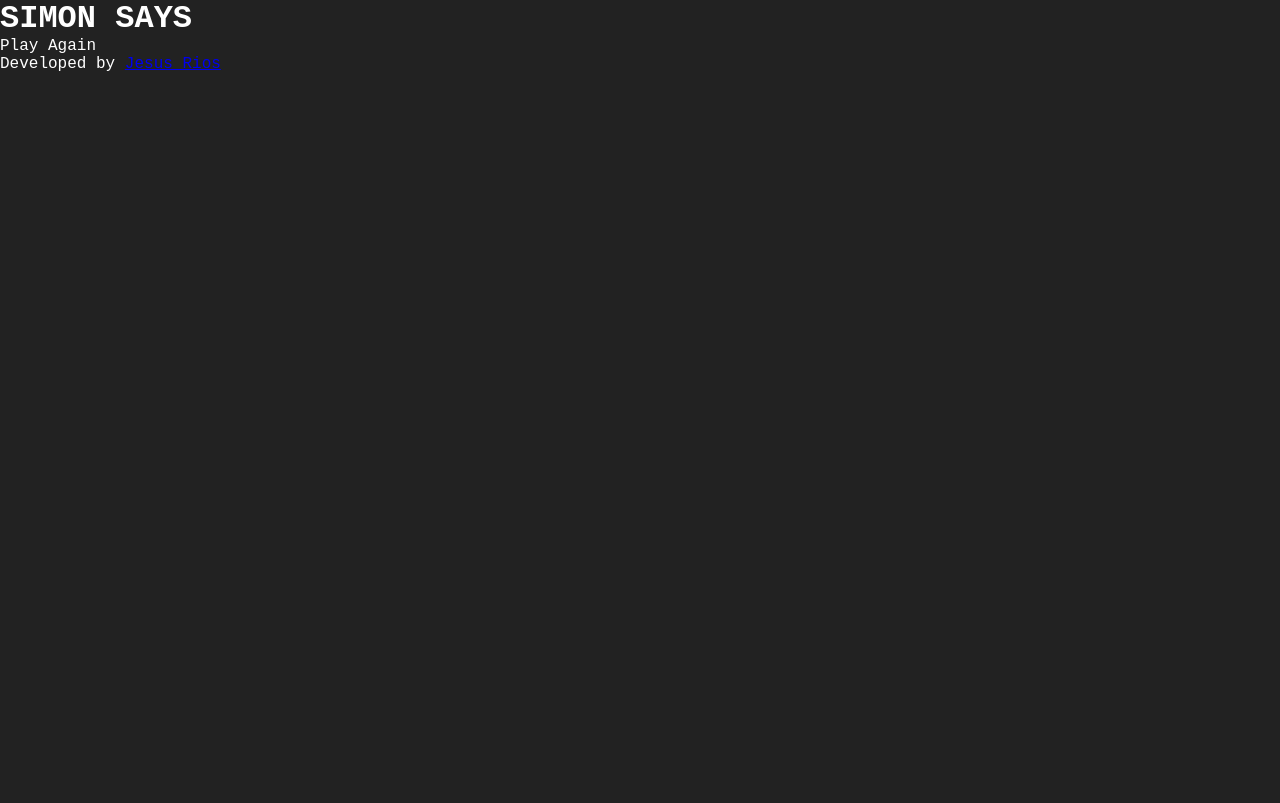
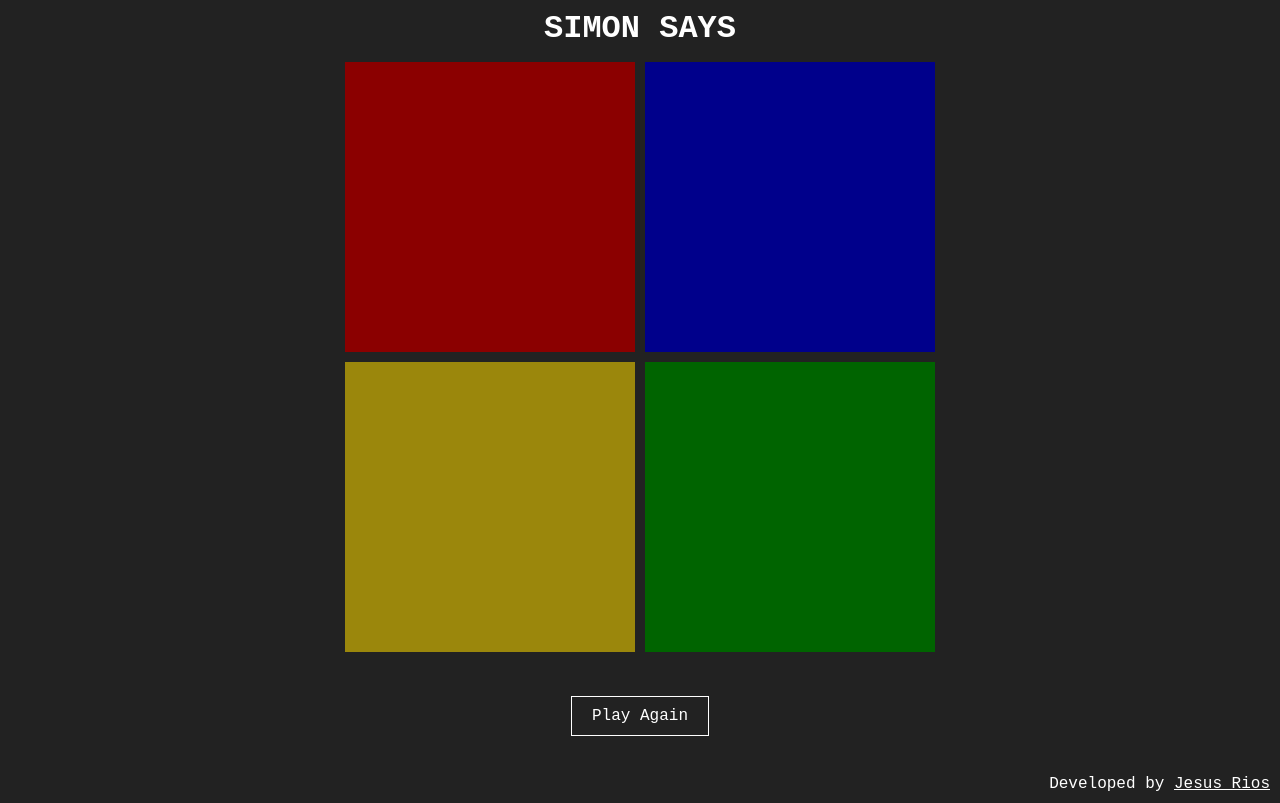
Before and after one commit to jesusriosdev/games, a website: page simon-says/index.html in a window 1280 px wide. Drawn offline with Linux system fonts and the light colour scheme.

Commit message:
initial styles

```diff
--- a/simon-says/css/styles.css
+++ b/simon-says/css/styles.css
@@ -1,4 +1,16 @@
 /******** GENERAL STARTS ********/
+:root {
+
+    --q-one-dark-color: darkred;
+    --q-two-dark-color: darkblue;
+    --q-three-dark-color: #9B870C;
+    --q-four-dark-color: darkgreen;
+
+    --q-one-color: red;
+    --q-two-color: blue;
+    --q-three-color: yellow;
+    --q-four-color: green;
+}
 
 body {
 	background-color: #222;
@@ -9,17 +21,108 @@ body {
 	padding: 0;
 }
 
-h1, h2, h3, h4, h5 {
+h1,
+h2,
+h3,
+h4,
+h5 {
 	margin: 0;
 }
 
 /******** GENERAL ENDS ********/
 
+/******** HEADER STARTS ********/
+
+header {
+	margin: 10px 0;
+	text-align: center;
+}
+
+/******** HEADER ENDS ********/
+
 /******** BOARD STARTS ********/
+
+.board-container {
+	margin: 10px 0;
+}
+
+.board-container .board {
+    margin: 0 auto;
+
+    height: 600px;
+    width: 600px;
+
+    display: grid;
+    grid-template-columns: repeat(2, 1fr);
+}
+
+.board-container .board .quadrant {
+    cursor: pointer;
+    margin: 5px;
+    transition: transform .2s;
+}
+
+.board-container .board .q-one {
+    background-color: var(--q-one-dark-color);
+}
+.board-container .board .q-one.active {
+    background-color: var(--q-one-color);
+    transform: scale(1.1)
+}
+
+.board-container .board .q-two {
+    background-color: var(--q-two-dark-color);
+}
+.board-container .board .q-two.active {
+    background-color: var(--q-two-color);
+    transform: scale(1.1)
+}
+
+.board-container .board .q-three {
+    background-color: var(--q-three-dark-color);
+}
+.board-container .board .q-three.active {
+    background-color: var(--q-three-color);
+    transform: scale(1.1)
+}
+
+.board-container .board .q-four {
+    background-color: var(--q-four-dark-color);
+}
+.board-container .board .q-four.active {
+    background-color: var(--q-four-color);
+    transform: scale(1.1)
+}
 /******** BOARD ENDS ********/
 
 /******** PLAY AGAIN STARTS ********/
+
+.play-again-container {
+    margin: 50px 0;
+    text-align: center;
+}
+
+.play-again-container a {
+    border: 1px solid #fff;
+    cursor: pointer;
+    padding: 10px 20px;
+}
+
+.play-again-container a:hover {
+    background-color: darkgray;
+}
+
 /******** PLAY AGAIN ENDS ********/
 
 /******** CREDITS STARTS ********/
+
+.credits-container {
+    margin: 10px;
+    text-align: right;
+}
+
+.credits-container a {
+    color: white;
+}
+
 /******** CREDITS ENDS ********/
--- a/simon-says/index.html
+++ b/simon-says/index.html
@@ -15,10 +15,10 @@
 
     <section class="board-container">
         <div class="board">
-            <div class="quadrant" data-key="1" onclick="play(1)"></div>
-            <div class="quadrant" data-key="1" onclick="play(1)"></div>
-            <div class="quadrant" data-key="1" onclick="play(1)"></div>
-            <div class="quadrant" data-key="1" onclick="play(1)"></div>
+            <div class="quadrant q-one" data-key="1" onclick="play(1)"></div>
+            <div class="quadrant q-two" data-key="1" onclick="play(1)"></div>
+            <div class="quadrant q-three" data-key="1" onclick="play(1)"></div>
+            <div class="quadrant q-four" data-key="1" onclick="play(1)"></div>
         </div>
     </section>
 
@@ -28,7 +28,7 @@
 
     <section class="credits-container">
         <div>
-            Developed by <a href="https://jesusrios.dev/">Jesus Rios</a>
+            Developed by <a target="_blank" href="https://jesusrios.dev/">Jesus Rios</a>
         </div>
     </section>
 
```
Lines whose indentation alone changed are shown as unchanged.
